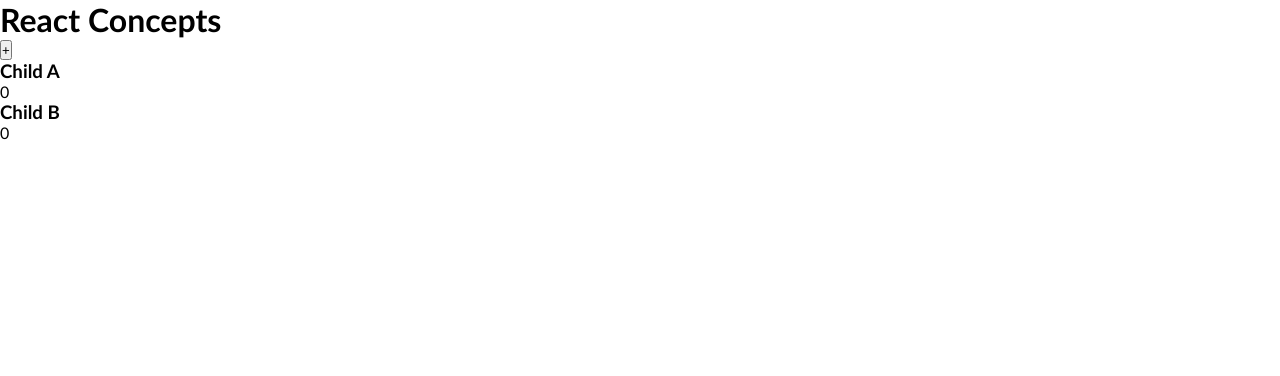
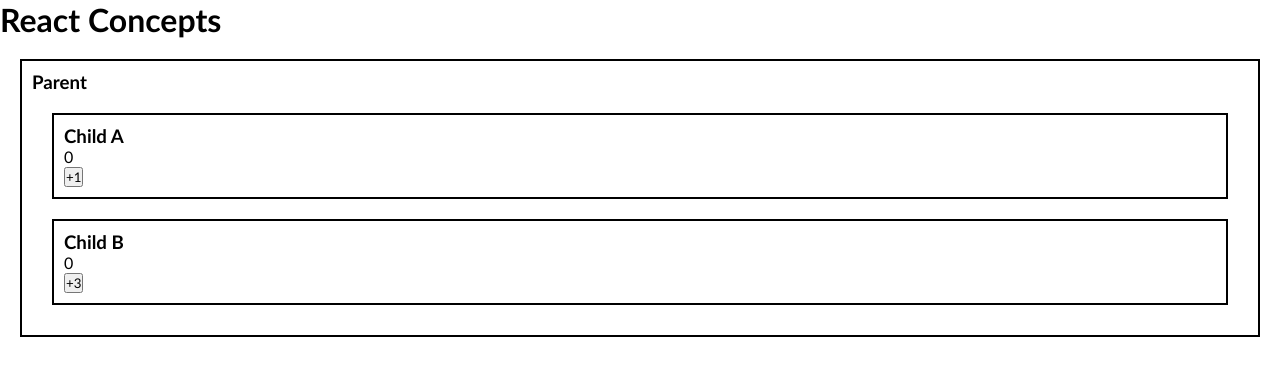
Before and after one commit to golabisib/learnReact, a React (Vite) app in the folder reactConcepts/: page / in a window 1280 px wide. Shown: the top 376 px of the page. Built offline with nearby package versions, Linux system fonts and the light colour scheme.

Commit message:
The passing function as props is added

```diff
--- a/reactConcepts/src/Component/ChildB.jsx
+++ b/reactConcepts/src/Component/ChildB.jsx
@@ -1,17 +1,19 @@
 
 
 import PropTypes from "prop-types"
-function ChildB({number}) {
+function ChildB({number, setNumber}) {
   return (
-    <div>
+    <div style={{border: "2px solid black", padding:"10px", margin: "20px"}}>
         <h3>Child B</h3>
         <p>{number}</p>
+        <button onClick={() => setNumber((number) => number + 3)}>+3</button>
     </div>
   )
 }
 
 ChildB.propTypes = {
-  number: PropTypes.any
+  number: PropTypes.number,
+  setNumber: PropTypes.func
 }
 
 export default ChildB
--- a/reactConcepts/src/Component/Parent.jsx
+++ b/reactConcepts/src/Component/Parent.jsx
@@ -8,12 +8,10 @@ import { useState } from "react";
 function Parent() {
     const [number , setNumber] = useState(0);
   return (
-    <div>
-        <button onClick={() => setNumber((number) => number + 1)}>+</button>
-
-
-        <ChildA number={number}/>
-        <ChildB number={number}/>
+    <div style={{border: "2px solid black", padding:"10px", margin: "20px"}}>
+        <h3>Parent</h3>
+        <ChildA number={number} setNumber={setNumber} />
+        <ChildB number={number} setNumber={setNumber} />
     </div>
   )
 }
--- a/reactConcepts/src/Component/childA.jsx
+++ b/reactConcepts/src/Component/childA.jsx
@@ -1,19 +1,21 @@
 
 
 import PropTypes from "prop-types"
-function ChildA({number}) {
+function ChildA({number, setNumber}) {
 
 
   return (
-    <div>
+    <div style={{border: "2px solid black", padding:"10px", margin: "20px"}}>
         <h3>Child A</h3>
         <p>{number}</p>
+        <button onClick={() => setNumber((number) => number + 1)}>+1</button>
     </div>
   )
 }
 
 ChildA.propTypes = {
-  number: PropTypes.any
+  number: PropTypes.number,
+  setNumber: PropTypes.func
 }
 
 export default ChildA
```
